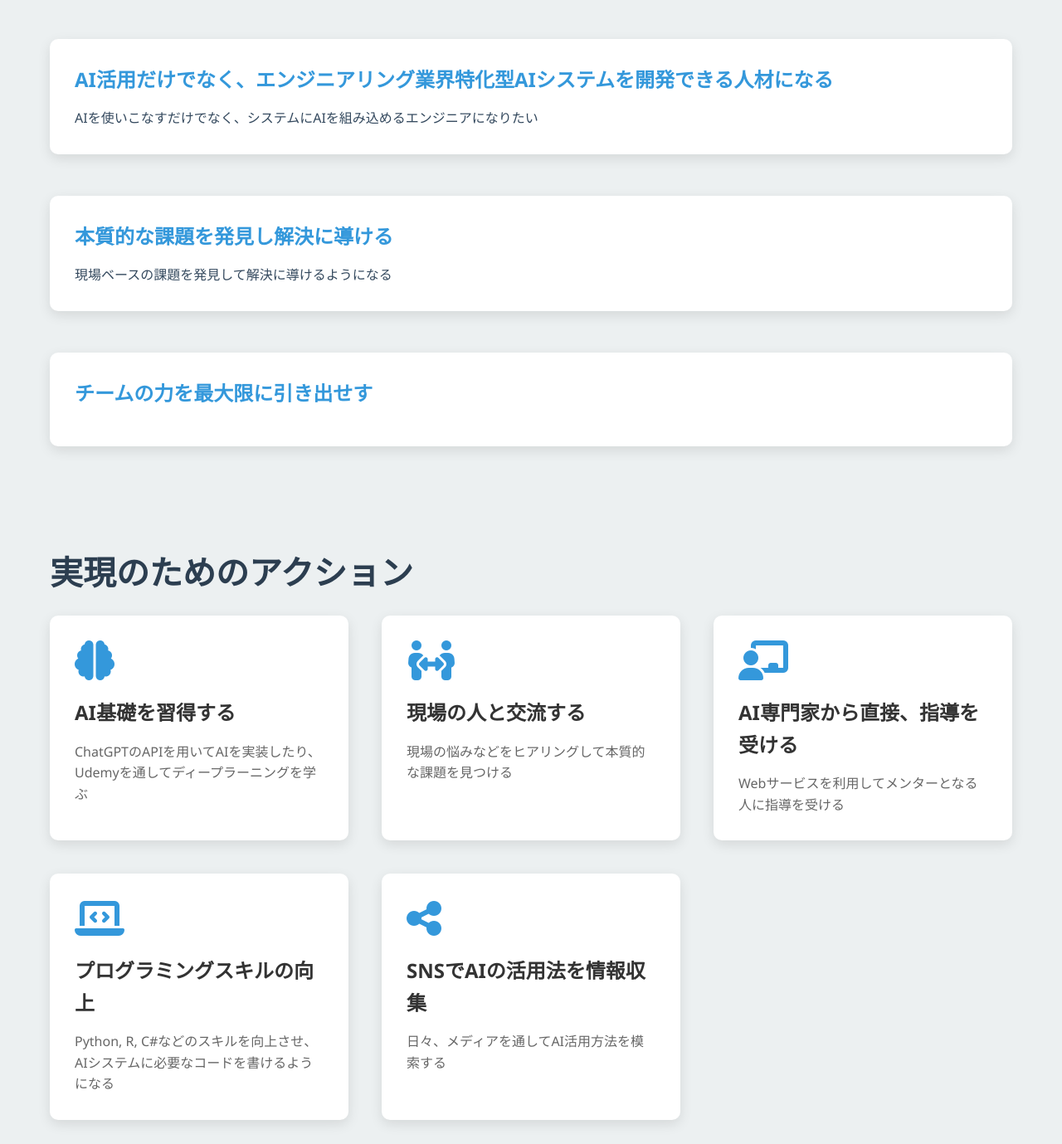
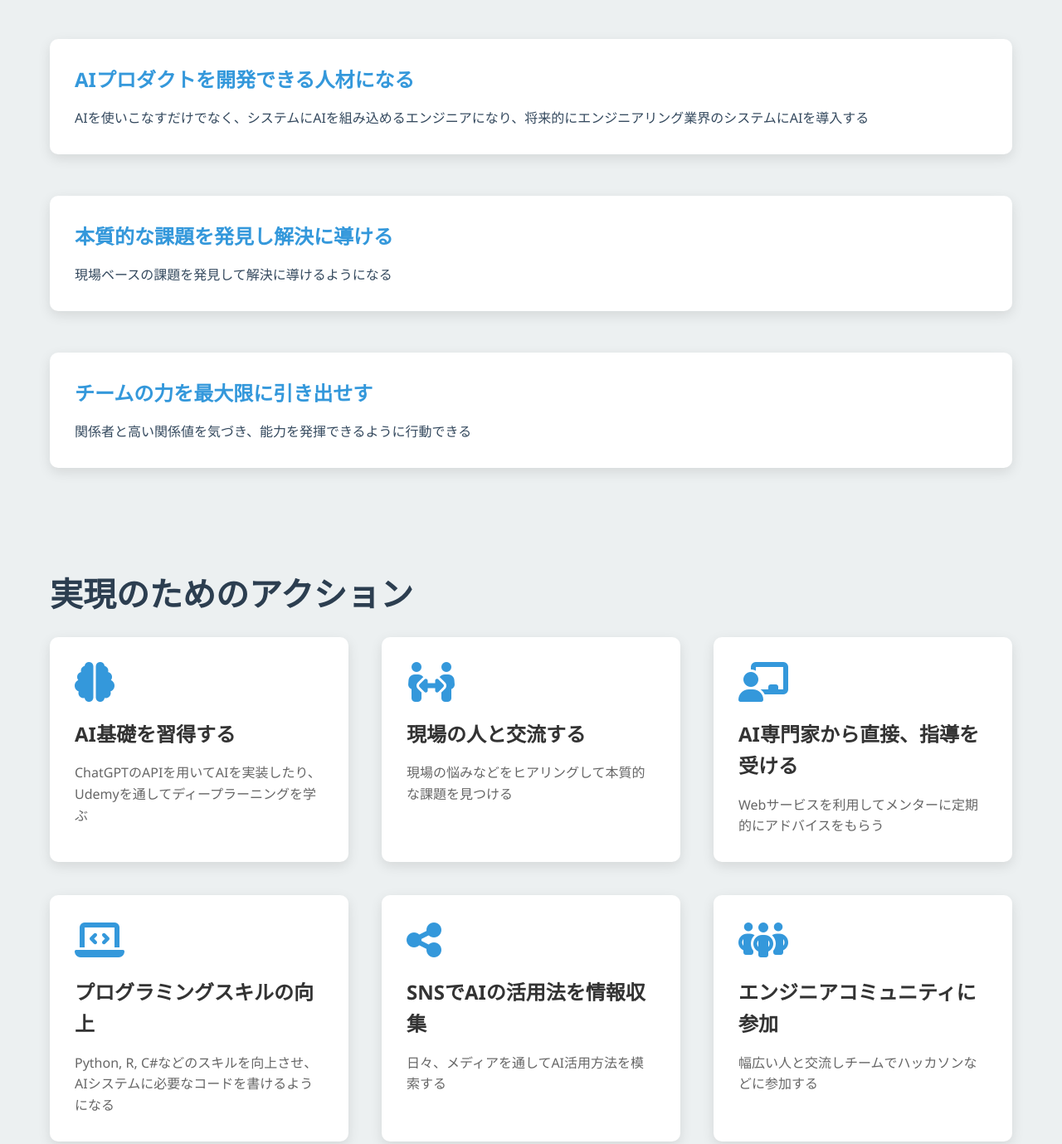
Before and after one commit to hiro0211/Self-Introduction-webSite9-4, a plain HTML site: page vision.html in a window 1280 px wide. Shown: the part 948-2327 px from the top of the page at 83% size. Drawn offline with Linux system fonts and the light colour scheme.

Commit message:
Add files via upload

```diff
--- a/vision.html
+++ b/vision.html
@@ -57,8 +57,8 @@
                 <h2 class="section-title">3年後の人物像</h2>
                 <div class="vision-grid">
                     <div class="vision-item">
-                        <h3>AI活用だけでなく、エンジニアリング業界特化型AIシステムを開発できる人材になる</h3>
-                        <p>AIを使いこなすだけでなく、システムにAIを組み込めるエンジニアになりたい</p>
+                        <h3>AIプロダクトを開発できる人材になる</h3>
+                        <p>AIを使いこなすだけでなく、システムにAIを組み込めるエンジニアになり、将来的にエンジニアリング業界のシステムにAIを導入する</p>
                     </div>
                 </div>
                 <div class="vision-grid">
@@ -70,7 +70,7 @@
                 <div class="vision-grid">
                     <div class="vision-item">
                         <h3>チームの力を最大限に引き出せす</h3>
-                        <p></p>
+                        <p>関係者と高い関係値を気づき、能力を発揮できるように行動できる</p>
                     </div>
                 </div>
             </div>
@@ -93,7 +93,7 @@
                     <div class="feature">
                         <i class="fas fa-chalkboard-teacher"></i>
                         <h3>AI専門家から直接、指導を受ける</h3>
-                        <p>Webサービスを利用してメンターとなる人に指導を受ける</p>
+                        <p>Webサービスを利用してメンターに定期的にアドバイスをもらう</p>
                     </div>
                     <div class="feature">
                         <i class="fas fa-laptop-code"></i>
@@ -104,6 +104,11 @@
                         <i class="fas fa-share-alt"></i>
                         <h3>SNSでAIの活用法を情報収集</h3>
                         <p>日々、メディアを通してAI活用方法を模索する</p>
+                    </div>
+                    <div class="feature">
+                        <i class="fas fa-people-group"></i>
+                        <h3>エンジニアコミュニティに参加</h3>
+                        <p>幅広い人と交流しチームでハッカソンなどに参加する</p>
                     </div>
                 </div>
             </div>
```
